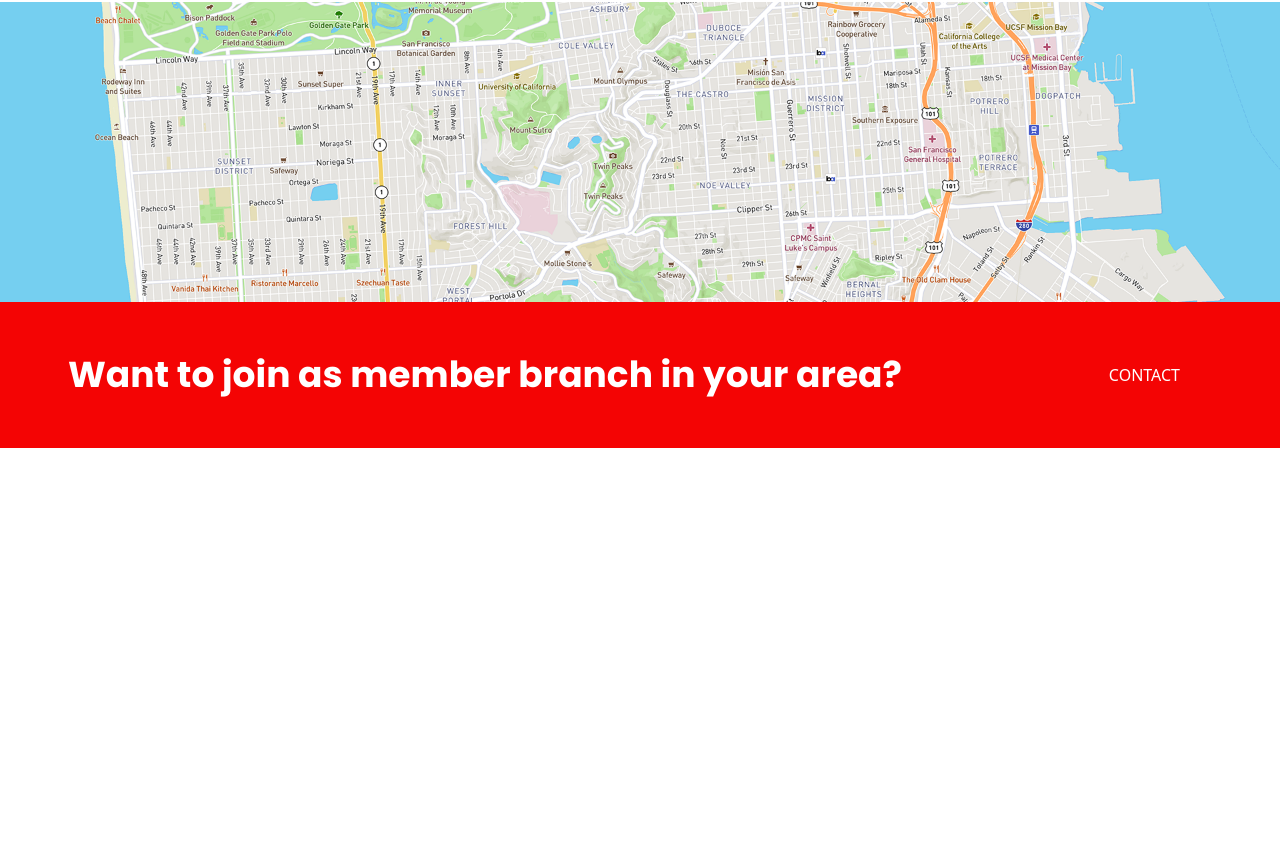
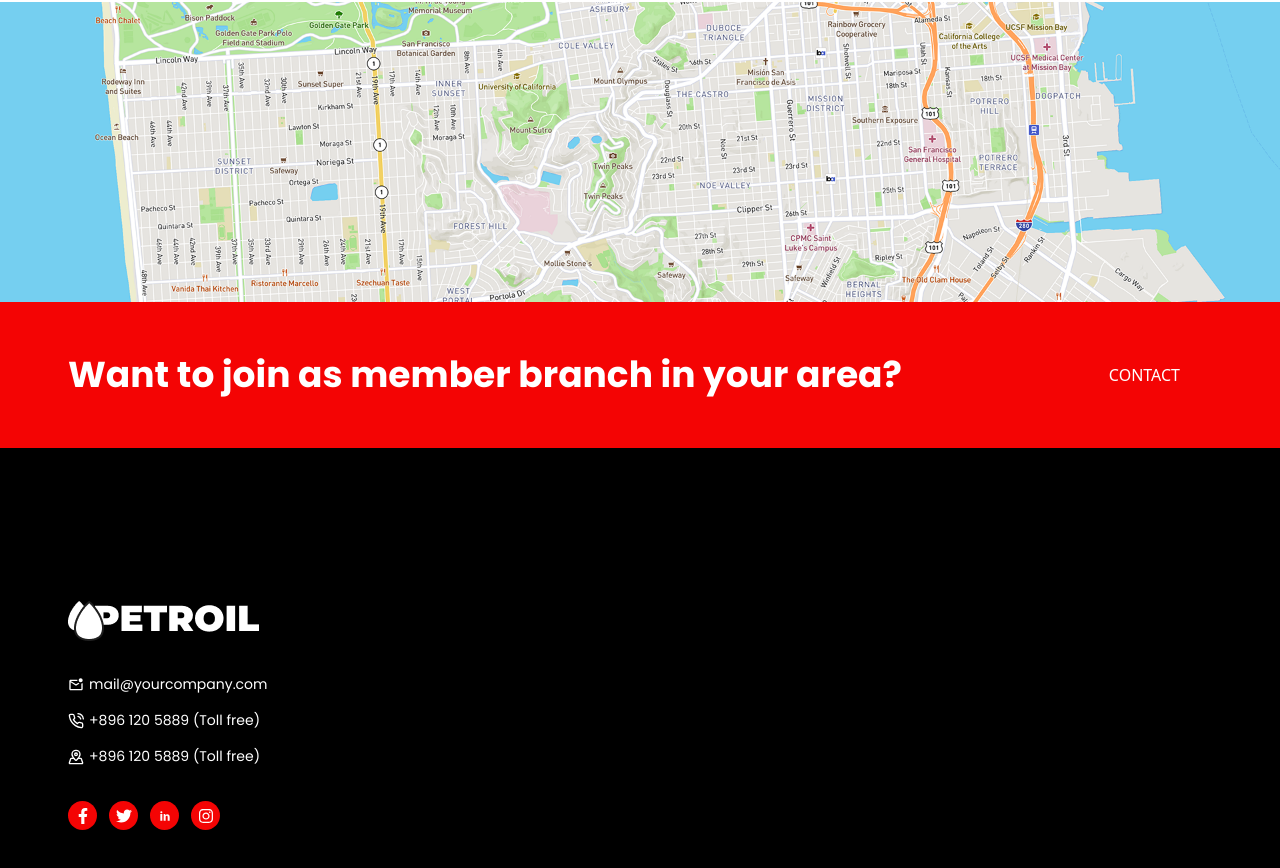
Before and after one commit to nabilislam11/petrol-project, a React (Vite) app: page / in a window 1280 px wide. Shown: the part 4363-5231 px from the top of the page. Before the commit the page ends 4811 px from the top, so only its background shows below. Built offline with nearby package versions, Linux system fonts and the light colour scheme.

Commit message:
adding map part

```diff
--- a/src/App.jsx
+++ b/src/App.jsx
@@ -15,6 +15,8 @@
 import Map from './components/Map/Map'
 import Contact from './components/Contact/Contact'
 import Footer from './components/Footer/Footer'
+
+
 
 
 function App() {
@@ -36,6 +38,7 @@
     <Map></Map>
     <Contact></Contact>
     <Footer></Footer>
+
     </>
   )
 }
--- a/src/components/About/About.jsx
+++ b/src/components/About/About.jsx
@@ -4,6 +4,7 @@
 const About = () => {
   return (
     <>
+      <div id='about'>
         <Container>
           <div className=" flex py-[136px]">
             <div className="w-[30%]  bg-[#F40404] py-[100px] pl-[74px] ">
@@ -14,6 +15,8 @@
             </div>
           </div>
         </Container>
+      </div>
+
     </>
   )
 }
--- a/src/components/Footer/Footer.jsx
+++ b/src/components/Footer/Footer.jsx
@@ -1,9 +1,81 @@
 import React from 'react'
+import footer from '../../assets/footer.png'
+import { MdOutlineMarkEmailUnread } from "react-icons/md";
+import { FiPhoneCall } from "react-icons/fi";
+import Container from '../layout/Container';
+import { LuMapPinned } from "react-icons/lu";
+import { FaFacebookF } from "react-icons/fa";
+import { FaTwitter } from "react-icons/fa";
+import { TiSocialLinkedin } from "react-icons/ti";
+import { FaInstagram } from "react-icons/fa6";
+
+
+
+
 
 const Footer = () => {
   return (
-    <div>
+    <div className='flex bg-black pt-[148px] pb-[170px] '>
+      <Container>
+        <div className="w-[30%] ">
+          <img className='pb-[33px] ' src={footer} alt="" />
+          <div className="flex items-center pb-[15px] ">
+            <a className=' text-white  mr-[5px] ' href=""><MdOutlineMarkEmailUnread /></a>
+            <h2 className='text-white  font-reguler    font-primary text-[14px]'>mail@yourcompany.com</h2>
+          </div>
+          <div className=" flex items-center  pb-[15px]">
+            <a className='text-white mr-[5px]' href=""><FiPhoneCall /> </a>
+            <h3 className='text-white font-reguler    font-primary text-[14px]'>+896 120 5889 (Toll free)</h3>
+          </div>
+          <div className=" flex items-center  pb-[34px]">
+            <a className='text-white mr-[5px]' href=""><LuMapPinned />
+            </a>
+            <h3 className='text-white font-reguler    font-primary text-[14px]'>+896 120 5889 (Toll free)</h3>
+          </div>
 
+          <div className="flex gap-3 ">
+            <div className=" w-[29px] h-[29px] rounded-full bg-[#F40404]  flex justify-center items-center  ">
+              <a className='text-white' href=""><FaFacebookF /></a>
+
+            </div>
+            <div className=" w-[29px] h-[29px] rounded-full bg-[#F40404]  flex justify-center items-center  ">
+              <a className='text-white' href=""><FaTwitter />
+              </a>
+
+            </div>
+            <div className=" w-[29px] h-[29px] rounded-full bg-[#F40404]  flex justify-center items-center  ">
+              <a className='text-white' href=""><TiSocialLinkedin />
+
+              </a>
+
+            </div>
+            <div className=" w-[29px] h-[29px] rounded-full bg-[#F40404]  flex justify-center items-center  ">
+              <a className='text-white' href=""><FaInstagram />
+              </a>
+
+            </div>
+
+
+
+          </div>
+
+        </div>
+        <div className="w-[70%] ">
+          <div className=" flex text-white">
+            <div className=""></div>
+          </div>
+
+
+
+
+
+
+
+
+
+
+        </div>
+      </Container>
     </div>
   )
 }
--- a/src/components/Map/Map.jsx
+++ b/src/components/Map/Map.jsx
@@ -3,8 +3,9 @@
 
 function Map() {
   return (
-    <div className="  ju ">
-        <img  src={maps} alt="" />
+    <div className="  ">
+      <img className='w-full ' src= {maps} alt="" />
+
     </div>
   )
 }
--- a/src/components/Navbar/Navbar.jsx
+++ b/src/components/Navbar/Navbar.jsx
@@ -16,7 +16,7 @@
                         <div className="w-[50%] ">
                             <ul className='flex justify-end gap-[47px] font-semibold font-primary text-[16px] text-white '>
                                 <li><a href="">Home</a> </li>
-                                <li><a href="">About</a> </li>
+                                <li><a href="#about">About</a> </li>
                                 <li><a href="">Services</a> </li>
                                 <li><a href="">Gallery</a> </li>
                                 <li><a href="">Blog</a> </li>
--- a/src/index.css
+++ b/src/index.css
@@ -10,3 +10,7 @@
 @theme {
   --font-primary :"Poppins", sans-serif;
 }
+
+html, body{
+scroll-behavior: smooth;
+}
```
Also changed, not shown: src/assets/footer.png (added). Lines whose indentation alone changed are shown as unchanged.
